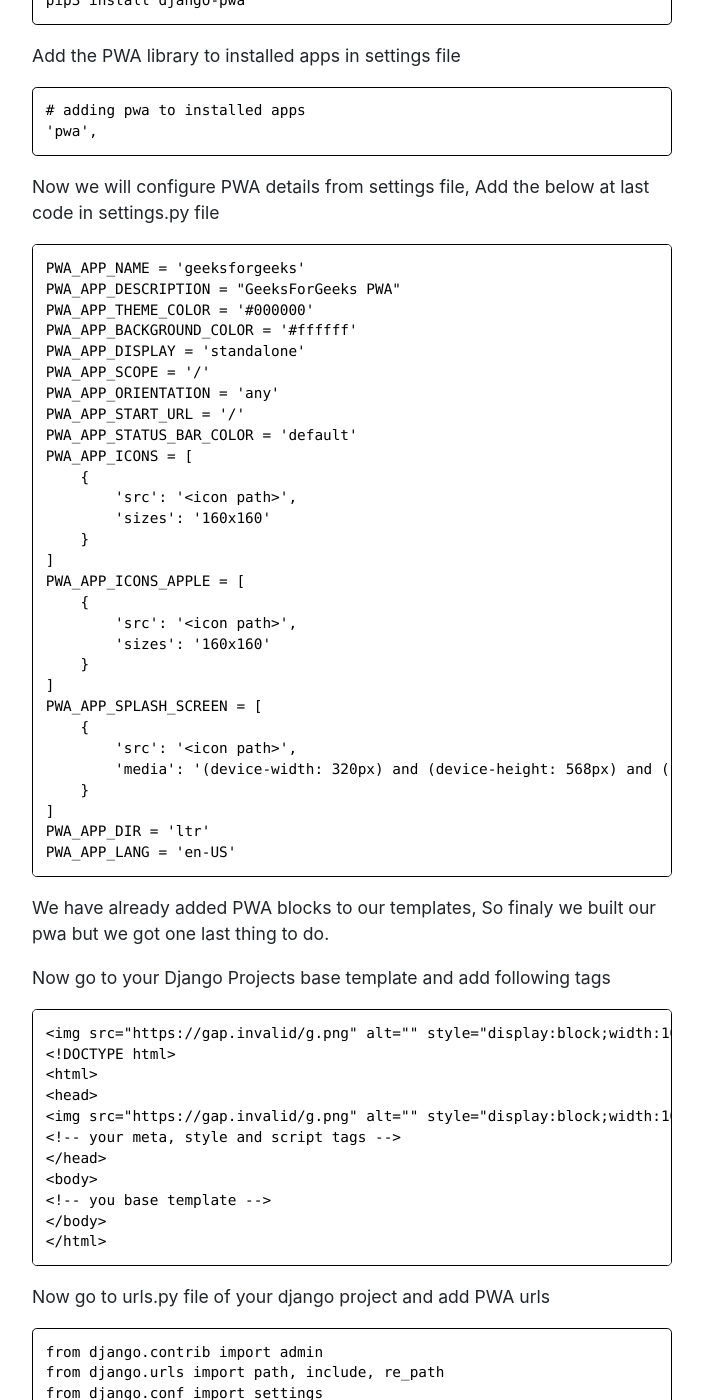
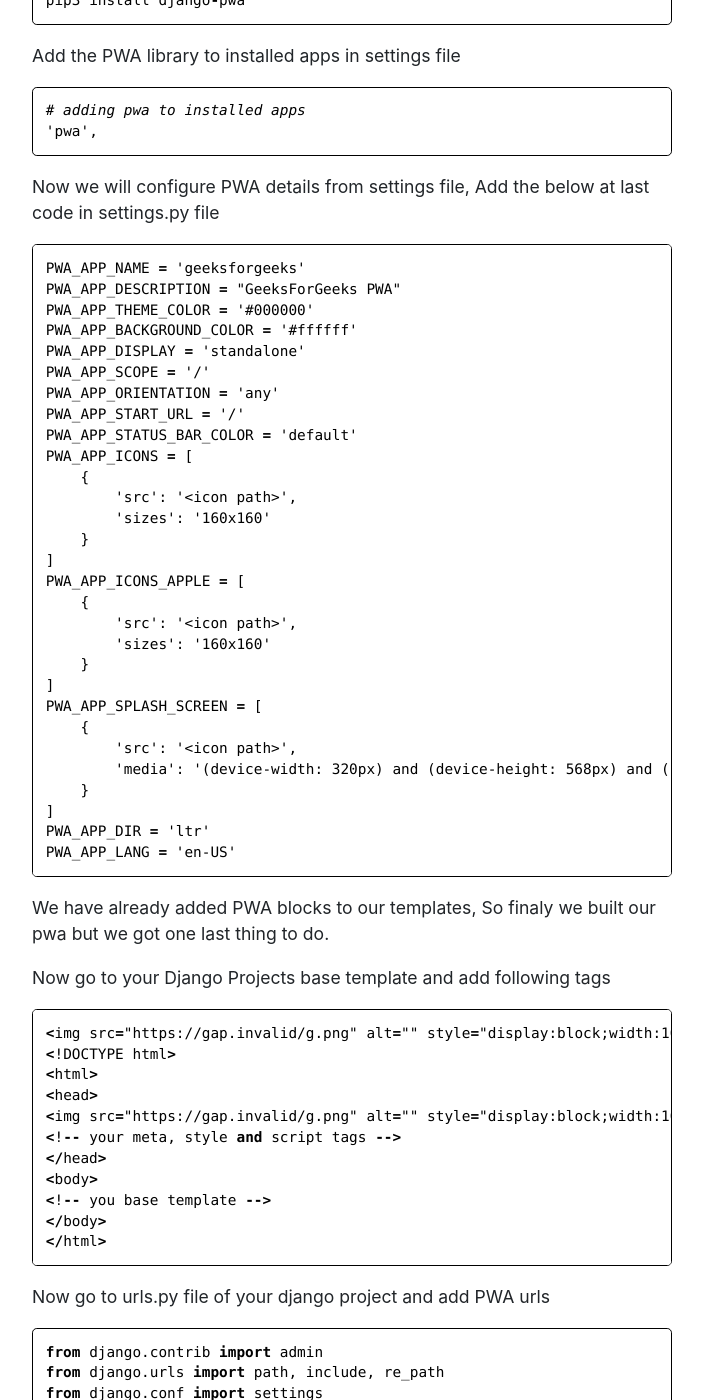
Before and after one commit to kushwanth/blogiee, a Jekyll site: the page built from _posts/2020-10-30-django-project-pwa.md, in a window 1280 px wide and 1400 px high, scrolled down 1026 px. Shown: the whole window, without its empty margins (288-991 px from the left). Built offline with Jekyll 4.4.1, drawn with Linux system fonts in a browser that asks for light colours; some of the changed text lies outside the part shown.

Commit message:
added posts oct 2020 code block changed

````diff
--- a/_posts/2020-10-30-django-project-pwa.md
+++ b/_posts/2020-10-30-django-project-pwa.md
@@ -10,20 +10,22 @@ Django is an python based web application framework which is helpful for buildin
 
 #### Now we will build PWA
 Progressive Web Apps(PWA’s), are a type of application that is developed using web technologies and can be installed on any device like a traditional application. We will build PWA for using a PWA library. lets first install it
-```
+
+```python
 # installing Django pwa
 pip3 install django-pwa
 ```
 
 Add the PWA library to installed apps in settings file
-```
+
+```python
 # adding pwa to installed apps
 'pwa',
 ```
 
 Now we will configure PWA details from settings file, Add the below at last code in settings.py file
 
-```
+```python
 PWA_APP_NAME = 'geeksforgeeks'
 PWA_APP_DESCRIPTION = "GeeksForGeeks PWA"
 PWA_APP_THEME_COLOR = '#000000'
@@ -59,7 +61,7 @@ We have already added PWA blocks to our templates, So finaly we built our pwa bu
 
 Now go to your Django Projects base template and add following tags
 
-```
+```python
 {% load pwa %}
 <!DOCTYPE html>
 <html>
@@ -75,7 +77,7 @@ Now go to your Django Projects base template and add following tags
 
 Now go to urls.py file of your django project and add PWA urls
 
-```
+```python
 from django.contrib import admin
 from django.urls import path, include, re_path
 from django.conf import settings
````
Also changed, not shown: _posts/2020-10-15-simple-api-flask.md (+12 -5 lines).
